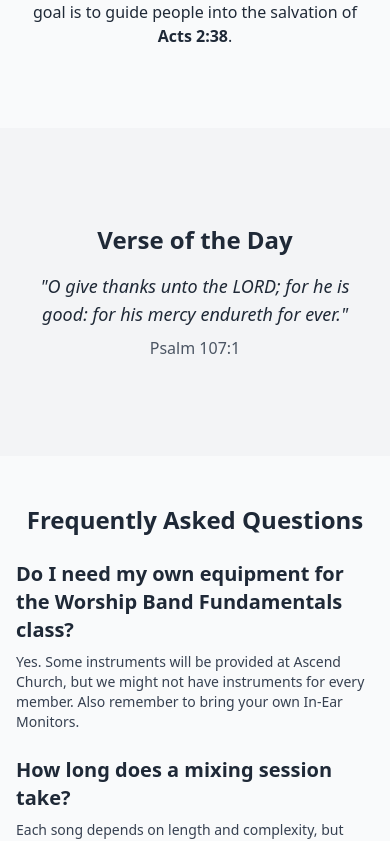
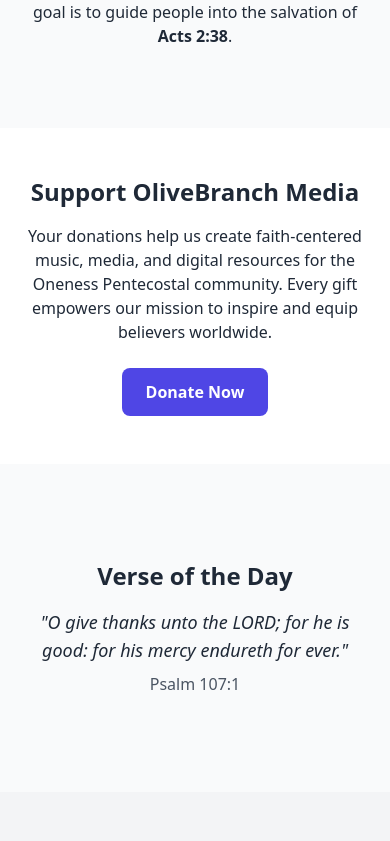
Before and after one commit to DevStuffzz/coreybeaver, a React (Vite) app: page / in a window 390 px wide. Shown: the part 4348-5189 px from the top of the page. Built offline with nearby package versions, Linux system fonts and the light colour scheme.

Commit message:
added donations and thank-you page

```diff
--- a/src/App.jsx
+++ b/src/App.jsx
@@ -15,6 +15,7 @@
 import BlogPost from './pages/BlogPost';
 import Youtube from './pages/Youtube';
 import Legal from './pages/Legal';
+import ThankYou from './pages/ThankYou';
 
 const App = () => {
   return (
@@ -27,6 +28,7 @@
         <Route path="/contact" element={<Contact />} />
         <Route path="/videos" element={<Youtube />} />
         <Route path="/legal" element={<Legal />} />
+        <Route path="/thank-you" element={<ThankYou />} />
         <Route path="/products/:slug" element={<ProductDetail />} />
         <Route path="/blog" element={<Blog />} />
         <Route path="/blog/:slug" element={<BlogPost />} />
--- /dev/null
+++ b/src/components/DonateButton.jsx
@@ -0,0 +1,19 @@
+// src/components/DonateButton.jsx
+import React from "react";
+
+const DonateButton = () => {
+  const donationLink = "https://square.link/u/huF3F8FL";
+
+  return (
+    <a
+      href={donationLink}
+      target="_blank"
+      rel="noopener noreferrer"
+      className="inline-block bg-indigo-600 text-white px-6 py-3 rounded-lg font-semibold hover:bg-indigo-700 transition"
+    >
+      Donate Now
+    </a>
+  );
+};
+
+export default DonateButton;
--- a/src/pages/Home.jsx
+++ b/src/pages/Home.jsx
@@ -1,5 +1,6 @@
 import React from "react";
 import VerseOfTheDay from "../components/VerseOfTheDay";
+import DonateButton from "../components/DonateButton";
 
 // Service Card
 const ServiceCard = ({ title, description, requirements, pricing, link }) => (
@@ -176,13 +177,23 @@
         <p className="mb-8 max-w-3xl mx-auto text-base md:text-lg">Our mission is to inspire and equip worship leaders, musicians, and creators through professional music production, digital media services, and live worship experiences. The goal is to guide people into the salvation of <strong>Acts 2:38</strong>.</p>
       </section>
 
+      {/* Donation Section */}
+<section className="w-full py-12 md:py-16 bg-grey-100 text-center px-4 md:px-6">
+  <h3 className="text-2xl md:text-3xl font-bold mb-4">Support OliveBranch Media</h3>
+  <p className="mb-6 max-w-3xl mx-auto text-base md:text-lg">
+    Your donations help us create faith-centered music, media, and digital resources for the Oneness Pentecostal community.
+    Every gift empowers our mission to inspire and equip believers worldwide.
+  </p>
+  <DonateButton />
+</section>
+
       {/* Verse of the Day */}
-      <section className="w-full py-12 md:py-16 bg-gray-100 text-center px-4 md:px-6">
+      <section className="w-full py-12 md:py-16 bg-gray-50 text-center px-4 md:px-6">
         <VerseOfTheDay />
       </section>
 
       {/* FAQ Section */}
-      <section className="w-full py-12 md:py-16 bg-gray-50 text-center px-4 md:px-6">
+      <section className="w-full py-12 md:py-16 bg-gray-100 text-center px-4 md:px-6">
         <h3 className="text-2xl md:text-3xl font-bold mb-6">Frequently Asked Questions</h3>
         <div className="max-w-4xl mx-auto text-left">
           {faqs.map((f, i) => <FAQItem key={i} {...f} />)}
--- /dev/null
+++ b/src/pages/ThankYou.jsx
@@ -0,0 +1,26 @@
+// src/pages/ThankYou.jsx
+import React from "react";
+import { Link } from "react-router-dom"; // if using react-router for navigation
+
+const ThankYou = () => {
+  return (
+    <div className="min-h-screen flex flex-col items-center justify-center bg-indigo-50 text-center px-4">
+      <h1 className="text-4xl md:text-5xl font-bold text-indigo-700 mb-6">Thank You!</h1>
+      <p className="text-lg md:text-xl mb-6 max-w-xl">
+        Your donation to OliveBranch Media is greatly appreciated.
+        Your support helps us create faith-centered music, media, and digital resources for the Oneness Pentecostal community.
+      </p>
+      <p className="text-base md:text-lg mb-6">
+        We pray that God blesses you abundantly for your generosity.
+      </p>
+      <Link
+        to="/"
+        className="inline-block bg-indigo-600 text-white px-6 py-3 rounded-lg font-semibold hover:bg-indigo-700 transition"
+      >
+        Return to Home
+      </Link>
+    </div>
+  );
+};
+
+export default ThankYou;
```
